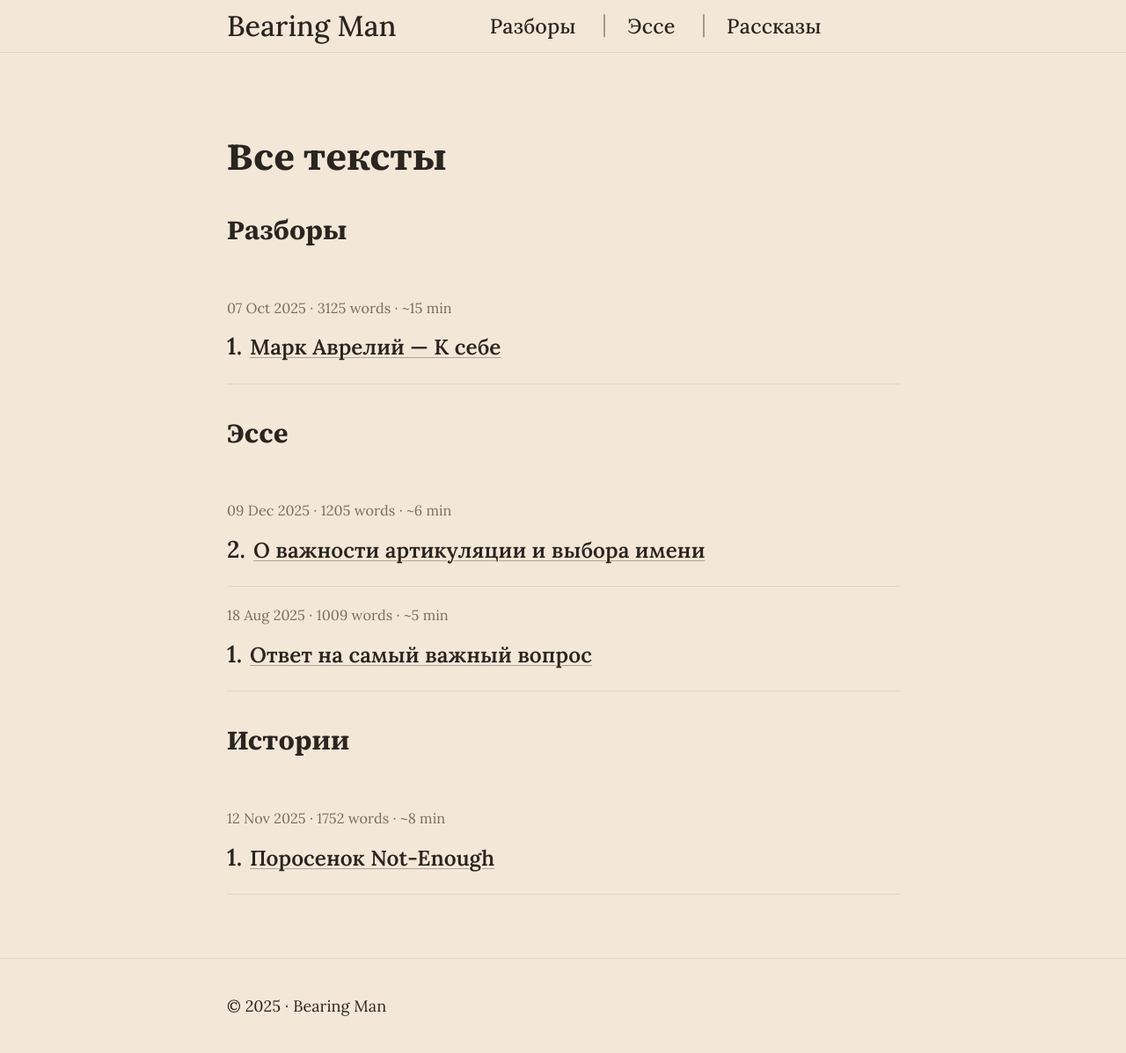
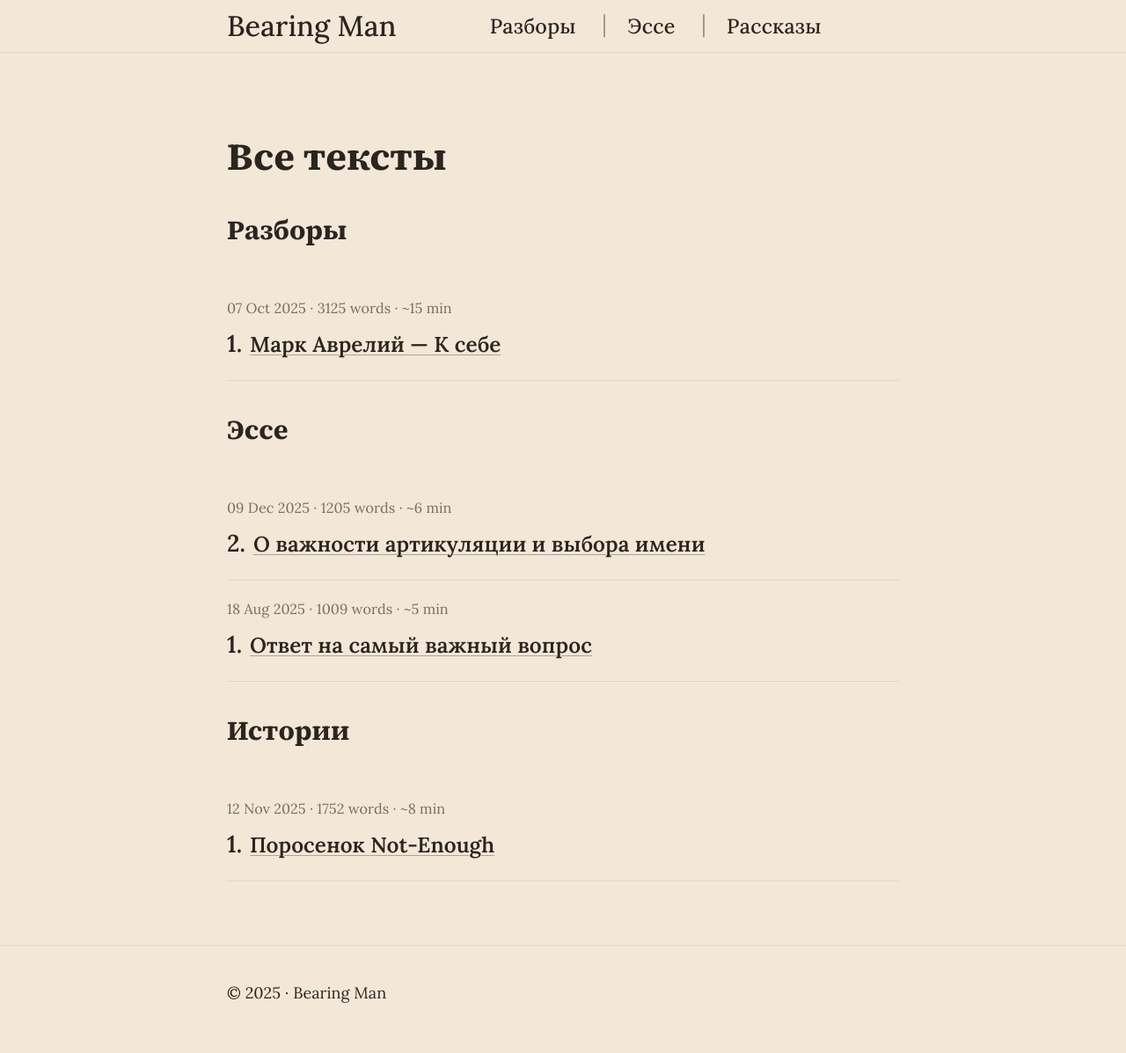
Before and after one commit to Abirmann/blog, a Jekyll site: the page built from index.html, in a window 1280 px wide. Shown: the whole page at 88% size. Built offline with Jekyll 4.4.1, drawn with Linux system fonts in a browser that asks for light colours.

Commit message:
сайт

```diff
--- a/assets/css/main.css
+++ b/assets/css/main.css
@@ -197,7 +197,7 @@ hr { border: 0; border-top: 1px solid var(--border); margin: 2rem 0; }
 .essay-list-meta {
 	font-size: 0.85rem;
 	color: var(--muted);
-	margin-bottom: 0.35rem;
+	margin-bottom: 0.15rem;
 }
 
 .essay-list-title-row {
```
